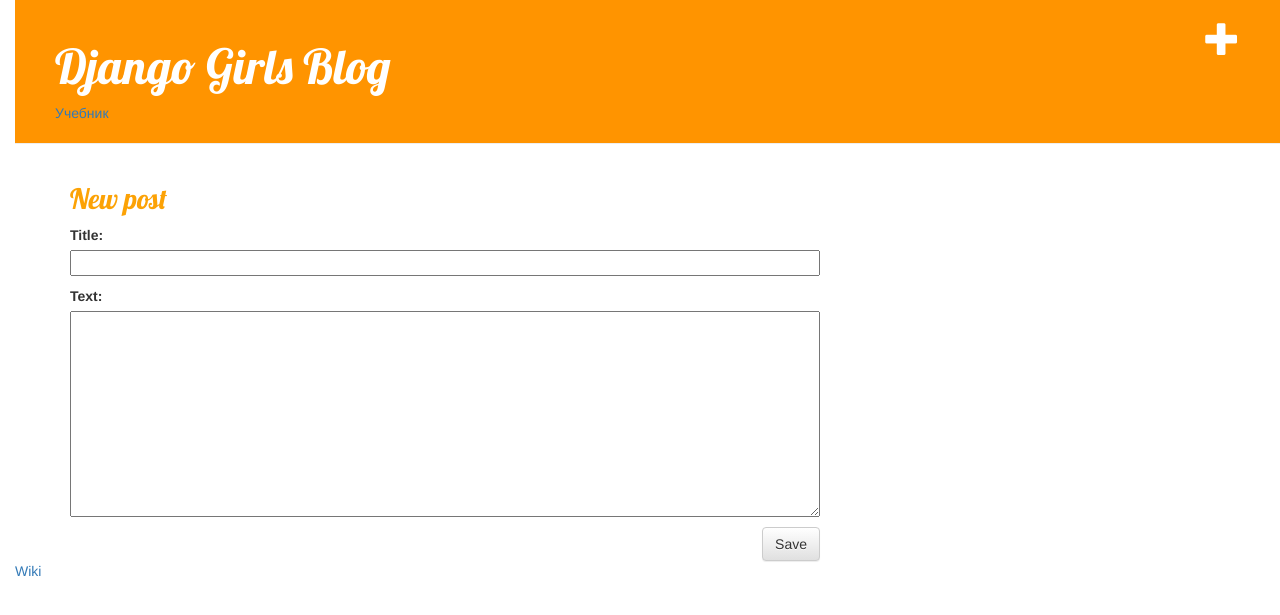
After one commit to Randry1/my-first-blog2, a Django app: page /post/new/ in a window 1280 px wide. The commit adds this page. Shown: the top 615 px of the page. Run offline with Django 3.2, Linux system fonts and the light colour scheme; some libraries are stand-ins or nearby versions.

Commit message:
Добавлена форма для сохранения Post, конец урока

```diff
--- /dev/null
+++ b/mysite/blog/forms.py
@@ -0,0 +1,9 @@
+from django import forms
+
+from .models import Post
+
+class PostForm(forms.ModelForm):
+
+    class Meta:
+        model = Post
+        fields = ('title', 'text')
--- a/mysite/blog/templates/blog/base.html
+++ b/mysite/blog/templates/blog/base.html
@@ -10,12 +10,10 @@
 <body>
 
     <div class="page-header">
+        <a href="{% url 'post_new' %}" class="top-menu"><span class="glyphicon glyphicon-plus"></span></a>
         <h1><a href="/">Django Girls Blog</a></h1>
-        <h1>Hi 1</h1>
-        <p>it's worked</p>
         <a href="https://djangogirls.org/">Учебник</a>
     </div>
-
     <div class="content container">
     <div class="row">
         <div class="col-md-8">
--- a/mysite/blog/templates/blog/post_detail.html
+++ b/mysite/blog/templates/blog/post_detail.html
@@ -1,5 +1,6 @@
 {% extends 'blog/base.html' %}
 {% block content %}
+    <a href="{% url 'post_detail' pk=post.pk %}" class="glyphicon glyphicon-pencil"></a>
     <div class="post">
         {% if post.published_date %}
             <div class="date">
--- /dev/null
+++ b/mysite/blog/templates/blog/post_new.html
@@ -0,0 +1,9 @@
+{% extends 'blog/base.html' %}
+
+{% block content %}
+    <h1>New post</h1>
+    <form method="POST" class="post-form">{% csrf_token %}
+        {{ form.as_p }}
+        <button type="submit" class="save btn btn-default">Save</button>
+    </form>
+{% endblock %}
--- a/mysite/blog/urls.py
+++ b/mysite/blog/urls.py
@@ -4,4 +4,5 @@ from . import views
 urlpatterns = [
     path('', views.post_list, name='post_list'),
     path('post/<int:pk>/', views.post_detail, name='post_detail'),
+    path('post/new/', views.post_new, name='post_new'),
 ]
--- a/mysite/blog/views.py
+++ b/mysite/blog/views.py
@@ -1,6 +1,7 @@
-from django.shortcuts import render, get_object_or_404
+from django.shortcuts import render, get_object_or_404, redirect
 from .models import Post
 from django.utils import timezone
+from .forms import PostForm
 
 # Create your views here.
 def post_list(request):
@@ -9,3 +10,14 @@ def post_list(request):
 def post_detail(request, pk):
     post = Post.objects.get(pk=pk)
     return render(request, 'blog/post_detail.html', {'post': post})
+def post_new(request):
+    if request.method == 'POST':
+        form = PostForm(request.POST)
+        if form.is_valid():
+            post = form.save(commit=False)
+            post.author = request.user
+            post.published_date = timezone.now()
+            post.save()
+            return redirect('post_detail', pk = post.pk)
+    form = PostForm()
+    return render(request, 'blog/post_new.html', {'form': form})
```
